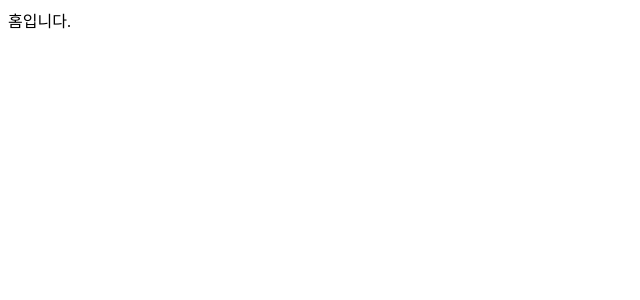
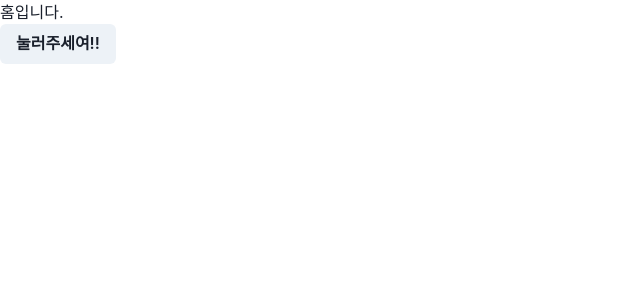
Before and after one commit to dadahee/chippo, a React (Create React App) app in the folder front-end/: page / in a window 1280 px wide. Shown: the top 300 px of the page, without its empty margins (0-640 px from the left). Built offline with nearby package versions, Linux system fonts and the light colour scheme.

Commit message:
chores: 차크라 ui 다운로드 #9

```diff
--- a/front-end/package.json
+++ b/front-end/package.json
@@ -3,9 +3,13 @@
   "version": "0.1.0",
   "private": true,
   "dependencies": {
+    "@chakra-ui/react": "^1.7.2",
+    "@emotion/react": "^11.6.0",
+    "@emotion/styled": "^11.6.0",
     "@testing-library/jest-dom": "^5.15.0",
     "@testing-library/react": "^11.2.7",
     "@testing-library/user-event": "^12.8.3",
+    "framer-motion": "^4.1.17",
     "react": "^17.0.2",
     "react-dom": "^17.0.2",
     "react-router-dom": "^6.0.2",
--- a/front-end/src/components/home.jsx
+++ b/front-end/src/components/home.jsx
@@ -1,7 +1,14 @@
 import React from 'react';
+import { Button } from "@chakra-ui/react"
+
 
 function Home(){
-    return <div>홈입니다.</div>
+    return (
+        <>
+            <div>홈입니다.</div>
+            <Button>눌러주세여!!</Button>
+        </>
+    )
 }
 
 export default Home;
--- a/front-end/src/index.js
+++ b/front-end/src/index.js
@@ -1,8 +1,12 @@
 import React from 'react';
 import ReactDOM from 'react-dom';
+import { ChakraProvider } from '@chakra-ui/react';
+
 import App from './components/app.jsx';
 
 ReactDOM.render(
-    <App />,
+  <ChakraProvider>
+    <App />
+  </ChakraProvider>,
   document.getElementById('root')
 );
```
Also changed, not shown: 1 other file (tests, documents, lock files or other folders).
